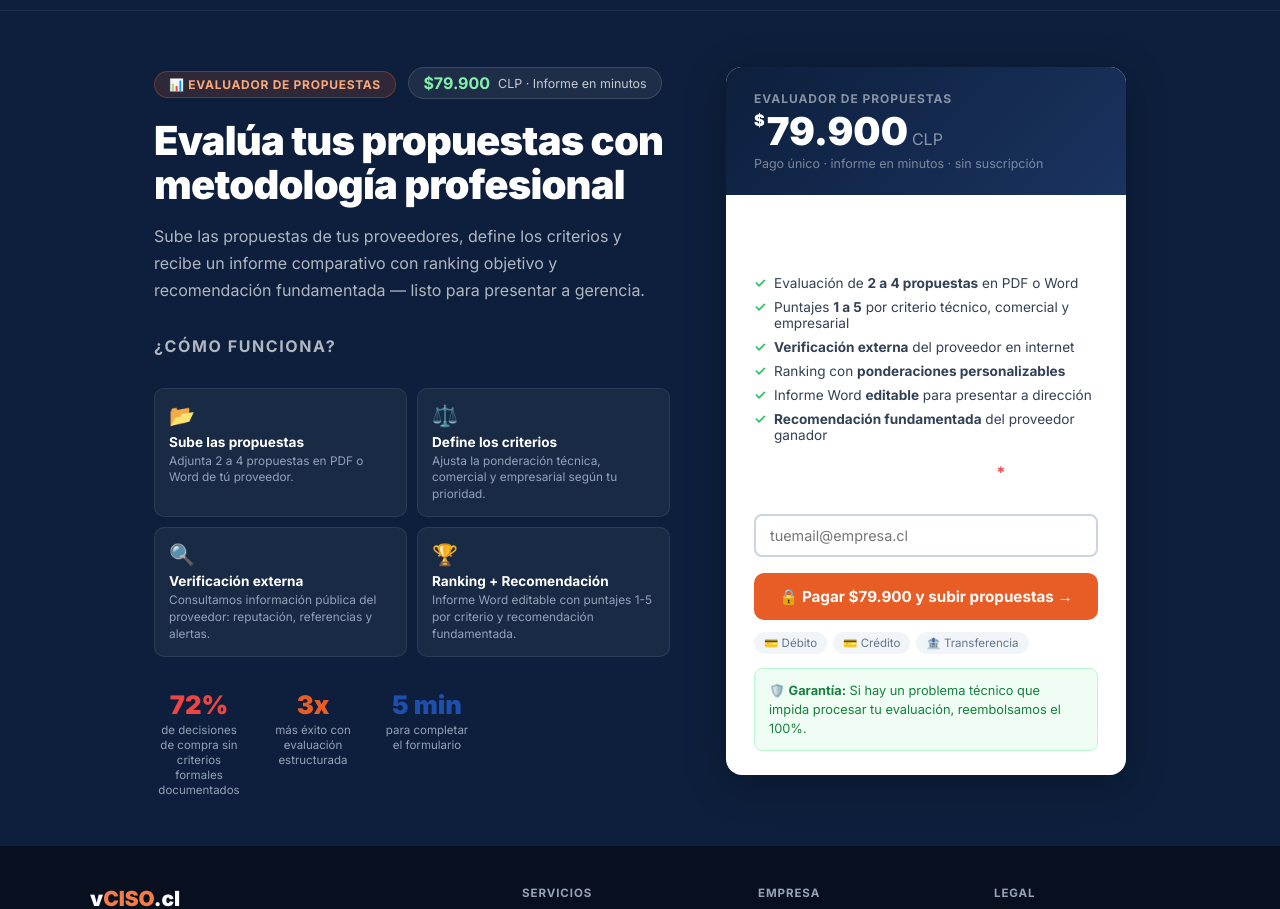
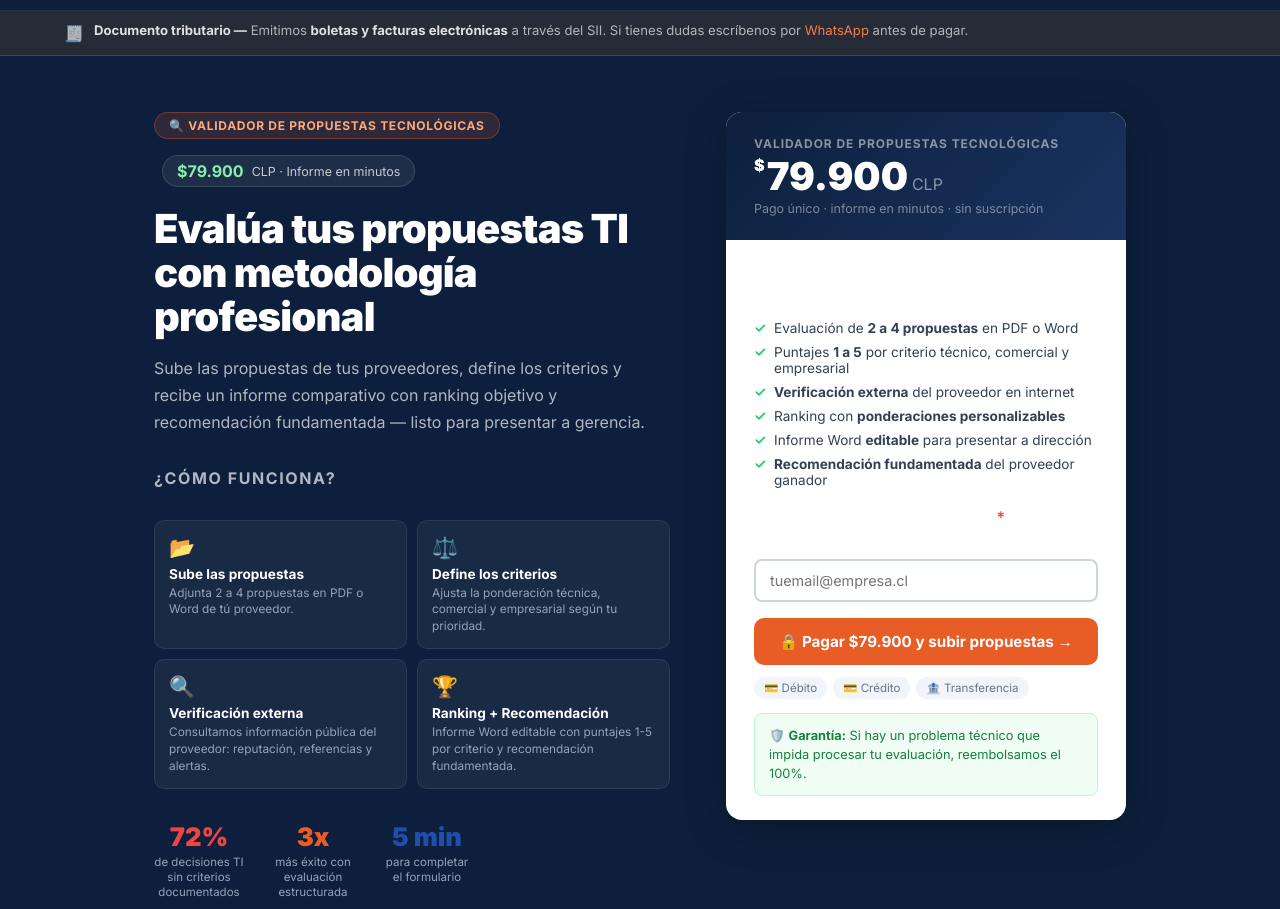
Before and after one commit to bgalvezchile/vciso-web, a website: page vciso_evaluador_checkout.html in a window 1280 px wide. Shown: the part 53-962 px from the top of the page. Drawn offline with Linux system fonts and the light colour scheme.

Commit message:
Update vciso_evaluador_checkout.html

```diff
--- a/vciso_evaluador_checkout.html
+++ b/vciso_evaluador_checkout.html
@@ -3,11 +3,11 @@
 <head>
   <meta charset="UTF-8"/>
   <meta name="viewport" content="width=device-width, initial-scale=1.0"/>
-  <title>Evaluador de Propuestas — $79.900 CLP | vCISO.cl</title>
+  <title>Validador de Propuestas Tecnológicas — $79.900 CLP | vCISO.cl</title>
   <meta name="description" content="Evalúa y compara propuestas de proveedores con metodología profesional. Informe comparativo con ranking y recomendación en minutos."/>
   <meta name="robots" content="index, follow"/>
   <link rel="canonical" href="https://www.vciso.cl/evaluador-propuestas-checkout"/>
-  <meta property="og:title" content="Evaluador de Propuestas — $79.900 CLP | vCISO.cl"/>
+  <meta property="og:title" content="Validador de Propuestas Tecnológicas — $79.900 CLP | vCISO.cl"/>
   <meta property="og:description" content="Evalúa y compara propuestas de proveedores con metodología profesional. Informe comparativo con ranking y recomendación en minutos."/>
   <meta property="og:url" content="https://www.vciso.cl/evaluador-propuestas-checkout"/>
   <link rel="preconnect" href="https://fonts.googleapis.com"/>
@@ -32,6 +32,11 @@
     .nav-back{color:rgba(255,255,255,0.6);font-size:0.85rem;text-decoration:none;font-weight:500;}
     .nav-back:hover{color:#fff;}
     .btn-nav{background:var(--orange);color:#fff!important;padding:8px 16px;border-radius:8px;font-size:0.82rem;font-weight:700;text-decoration:none;}
+
+    /* BANNER TRIBUTARIO */
+    .tax-banner{background:rgba(245,158,11,0.1);border-bottom:1px solid rgba(245,158,11,0.2);padding:10px 5%;display:flex;align-items:flex-start;gap:10px;color:rgba(255,255,255,0.65);font-size:0.82rem;line-height:1.5;}
+    .tax-banner strong{color:rgba(255,255,255,0.85);}
+    .tax-banner a{color:var(--orange-lt);text-decoration:none;}
 
     /* HERO */
     .hero{padding:56px 5% 48px;max-width:1100px;margin:0 auto;display:grid;grid-template-columns:1fr 400px;gap:56px;align-items:start;}
@@ -115,6 +120,9 @@
   <a href="https://wa.me/56981307440" class="btn-nav" target="_blank" rel="noopener">💬 WhatsApp</a>
 </nav>
 
+<div class="tax-banner">
+  <span style="font-size:1rem;flex-shrink:0">🧾</span>
+  <div><strong>Documento tributario —</strong> Emitimos <strong>boletas y facturas electrónicas</strong> a través del SII. Si tienes dudas escríbenos por <a href="https://wa.me/56981307440" target="_blank" rel="noopener">WhatsApp</a> antes de pagar.</div>
 </div>
 
 <div class="hero">
@@ -122,10 +130,10 @@
   <!-- IZQUIERDA -->
   <div>
     <div>
-      <span class="hero-badge">📊 Evaluador de Propuestas</span>
+      <span class="hero-badge">🔍 Validador de Propuestas Tecnológicas</span>
       <span class="hero-price"><strong>$79.900</strong> CLP · Informe en minutos</span>
     </div>
-    <h1>Evalúa tus propuestas con metodología profesional</h1>
+    <h1>Evalúa tus propuestas TI con metodología profesional</h1>
     <p>Sube las propuestas de tus proveedores, define los criterios y recibe un informe comparativo con ranking objetivo y recomendación fundamentada — listo para presentar a gerencia.</p>
 
     <p class="features-title">¿Cómo funciona?</p>
@@ -155,7 +163,7 @@
     <div class="stats-row">
       <div class="stat">
         <div class="stat-num" style="color:#ef4444;">72%</div>
-        <div class="stat-lbl">de decisiones de compra sin criterios formales documentados</div>
+        <div class="stat-lbl">de decisiones TI sin criterios documentados</div>
       </div>
       <div class="stat">
         <div class="stat-num" style="color:var(--orange);">3x</div>
@@ -172,7 +180,7 @@
   <div>
     <div class="pay-card">
       <div class="pay-card-header">
-        <div class="product">Evaluador de Propuestas</div>
+        <div class="product">Validador de Propuestas Tecnológicas</div>
         <div class="price"><sup>$</sup>79.900<span>CLP</span></div>
         <div class="subtitle">Pago único · informe en minutos · sin suscripción</div>
       </div>
@@ -224,7 +232,7 @@
           <li><a href="/scanner-dominio">Scanner de Dominio</a></li>
           <li><a href="/politicas-seguridad">Generador de Políticas</a></li>
           <li><a href="/diagnostico-ciberseguridad">Diagnóstico Express</a></li>
-          <li><a href="/evaluador-propuestas-checkout">Evaluador de Propuestas</a></li>
+          <li><a href="/evaluador-propuestas-checkout">Validador de Propuestas TI</a></li>
         </ul>
       </div>
       <div class="footer-col">
@@ -257,7 +265,7 @@
 
 <script>
 const AMOUNT       = 79900;
-const SUBJECT      = 'Evaluador de Propuestas — vCISO.cl';
+const SUBJECT      = 'Validador de Propuestas Tecnológicas — vCISO.cl';
 const ORDER_PREFIX = 'EVAL';
 const PRODUCT      = 'evaluador';
 
```
